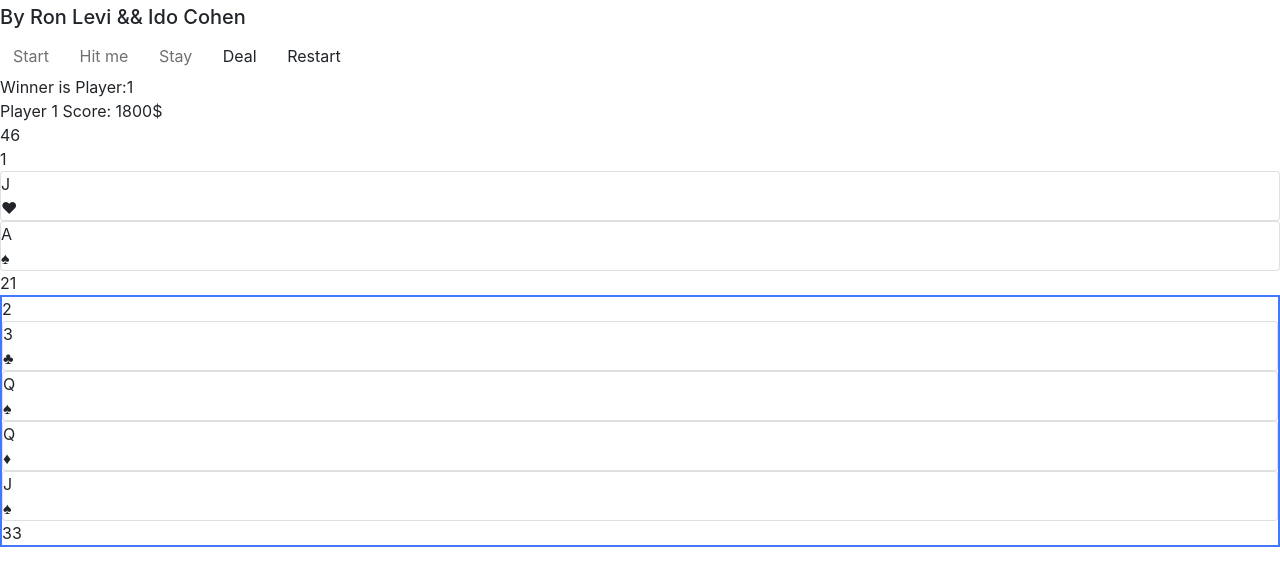
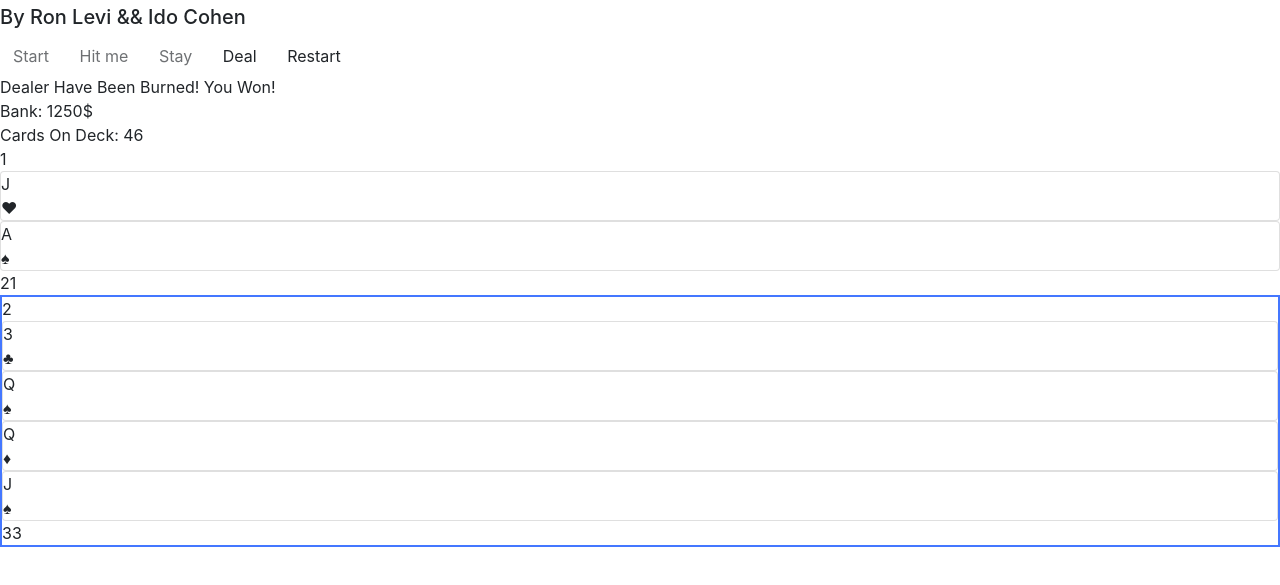
Before and after one commit to IdoCohen109/BlackJack_App, a plain HTML site: page index.html in a window 1280 px wide. Both pictures are taken after a click on the button "Start". Shown: the part 37-622 px from the top of the page. Drawn offline with nearby package versions, Linux system fonts and the light colour scheme.

Commit message:
first full java script app

```diff
--- a/index.html
+++ b/index.html
@@ -40,7 +40,7 @@
   </div>
 
   <!-- Black Jack Script  -->
-  <script defer src="src/JavaScript/OurScript.js"></script>
+  <script defer src="src/JavaScript/blackJackApp.js"></script>
   <!-- Optional JavaScript -->
   <!-- jQuery first, then Popper.js, then Bootstrap JS -->
   <script src="https://code.jquery.com/jquery-3.3.1.slim.min.js"
--- /dev/null
+++ b/src/JavaScript/blackJackApp.js
@@ -0,0 +1,289 @@
+//variables
+//suits = cards options
+//cardValues = cards values
+// deck = Array of Objects of Cards, each card is an object with properties of Value, Suite and weight
+
+//Win Value
+const winValue = 100;
+const lossValue = -100;
+
+// Creating the Cards
+const suits = ["Spades", "Hearts", "Diamonds", "Clubs"];
+const cardValues = ["2", "3", "4", "5", "6", "7", "8", "9", "10", "J", "Q", "K", "A"];
+
+//Players
+let players = new Array();
+let currentPlayer = 0;
+let winnerPlayer = 0;
+let dealer = 1;
+let firstHandFlag = 1; // 1 means we are in the 2 first cards of "deal first hand"
+//Cards Deck
+let deck = new Array();
+
+//Bank
+let bank = 1000;
+
+//Add / Remove buttons
+function addRemoveButtons() {
+    document.getElementById("hitBtn").removeAttribute("disabled");
+    document.getElementById("restart").removeAttribute("disabled");
+    document.getElementById("stayBtn").removeAttribute("disabled");
+    document.getElementById("btnStart").setAttribute("disabled", "");
+}
+
+function startblackjack() {
+    addRemoveButtons();
+    document.getElementById("status").style.display = "none";
+    document.getElementById("bank").innerHTML = `Bank: ${bank}$`;
+    currentPlayer = 0;
+    createDeck();
+    shuffle();
+    createPlayers(2);
+    createPlayersUI();
+    dealFirstHand();
+    document.getElementById('player_' + currentPlayer).classList.add('active');
+}
+
+
+// function to create 52 cards in 1 Array of deck
+function createDeck() {
+    deck = new Array();
+    for (var i = 0; i < suits.length; i++) {
+        for (var x = 0; x < cardValues.length; x++) {
+            let weight = parseInt(cardValues[x]);
+            if (cardValues[x] == "J" || cardValues[x] == "Q" || cardValues[x] == "K") {
+                weight = 10;
+            }
+            if (cardValues[x] == "A") {
+                weight = 11;
+            }
+            var card = {
+                Value: cardValues[x],
+                Suit: suits[i],
+                Weight: weight
+            }
+            deck.push(card);
+        }
+    }
+}
+
+//Shuffle Cards
+function shuffle() {
+    for (var i = 0; i < 1000; i++) {
+        let deckIndx1 = Math.floor((Math.random() * deck.length));
+        let deckIndx2 = Math.floor((Math.random() * deck.length));
+        let tmp = deck[deckIndx1];
+
+        deck[deckIndx1] = deck[deckIndx2];
+        deck[deckIndx2] = tmp;
+
+    }
+}
+
+//Create Player
+function createPlayers(num) {
+    for (var i = 1; i <= num; i++) {
+        let hand = new Array();
+        let player = {
+            Name: 'Player ' + i,
+            ID: i,
+            Points: 0,
+            Hand: hand,
+        };
+        players.push(player);
+    }
+}
+
+//Create the UI of the Players
+function createPlayersUI() {
+    document.getElementById('players').innerHTML = '';
+    for (var i = 0; i < players.length; i++) {
+        //Create DOM elements
+        var div_player = document.createElement('div');
+        var div_playerid = document.createElement('div');
+        var div_hand = document.createElement('div');
+        var div_points = document.createElement('div');
+
+        div_points.className = 'points';
+        div_points.id = 'points_' + i;
+        div_player.id = 'player_' + i;
+        div_player.className = 'player';
+        div_hand.id = 'hand_' + i;
+
+        div_playerid.innerHTML = players[i].ID;
+        div_player.appendChild(div_playerid);
+        div_player.appendChild(div_hand);
+        div_player.appendChild(div_points);
+        document.getElementById('players').appendChild(div_player);
+    }
+}
+
+//Deal 1st Hand - 2 cards per player
+function dealFirstHand() {
+    addRemoveButtons();
+    for (var i = 0; i < 2; i++) { // 2 cards to each player
+        for (var x = 0; x < players.length; x++) {
+            let card = deck.pop();
+            players[x].Hand.push(card);
+            renderCard(card, x);
+            updatePoints();
+        }
+    }
+    updateDeck();
+}
+
+function renderCard(card, player) {
+    var hand = document.getElementById('hand_' + player);
+    hand.appendChild(getCardUI(card));
+}
+
+//create the Card UI with HTML Icons
+function getCardUI(card) {
+    var el = document.createElement('div');
+    var icon = '';
+    if (card.Suit == 'Hearts')
+        icon = '&hearts;';
+    else if (card.Suit == 'Spades')
+        icon = '&spades;';
+    else if (card.Suit == 'Diamonds')
+        icon = '&diams;';
+    else
+        icon = '&clubs;';
+    el.className = 'card';
+    el.innerHTML = card.Value + '<br/>' + icon;
+    return el;
+}
+
+
+//updates the player points
+function updatePoints() {
+    for (var i = 0; i < players.length; i++) {
+        getPoints(i);
+        document.getElementById('points_' + i).innerHTML = players[i].Points;
+    }
+}
+
+// returns the number of points that a player has in hand
+function getPoints(player) {
+    var points = 0;
+    for (var i = 0; i < players[player].Hand.length; i++) {
+        points += players[player].Hand[i].Weight;
+        if (points == 21 && firstHandFlag == 1) {
+            bank += (winValue * 1.5);
+            stay();
+        } else if (points > 21) {
+            if ((players[player].Hand[0].Value == players[player].Hand[1].Value) && (players[player].Hand[1].Value == "A")) {
+                players[player].Hand[1].Weight = 1;
+                points -= 10;
+            }
+        }
+    }
+    players[player].Points = points;
+    return points;
+}
+
+//Updates the Deck Length
+function updateDeck() {
+    document.getElementById('deckcount').innerHTML = `Cards On Deck: ${deck.length}`;
+}
+
+//Hit card
+function hit() {
+    firstHandFlag = 0;
+    let card = deck.pop();
+    players[currentPlayer].Hand.push(card);
+    renderCard(card, currentPlayer);
+    updatePoints();
+    updateDeck();
+    if (currentPlayer == 0) {
+        comparePoints();
+    } else if (players[dealer].Points < 17) {
+        hit();
+    } else {
+        compareFinalPoints()
+    }
+}
+
+//Stay function
+function stay() {
+    document.getElementById("deal").removeAttribute("disabled");
+    document.getElementById('player_' + currentPlayer).classList.remove('active');
+    currentPlayer++;
+    document.getElementById('player_' + dealer).classList.add('active');
+    if (players[0].Points > 21) {
+        document.getElementById("status").innerHTML = `You Have Been Burned!`;
+        bank -= winValue;
+        endGameDisplay();
+    }
+    //Dealer hand check
+    else if (players[dealer].Points < 17) {
+        hit();
+    } else if (players[dealer].Points <= 21) {
+        compareFinalPoints();
+    }
+}
+
+function comparePoints() {
+    if (players[0].Points > 21) {
+        document.getElementById("hitBtn").setAttribute("disabled", "");
+        stay();
+    }
+}
+
+function compareFinalPoints() {
+    if (players[dealer].Points > 21) {
+        document.getElementById("status").innerHTML = `Dealer Have Been Burned! You Won!`;
+        bank += winValue;
+    }
+    //check if player[0] has 21 and dealer has below 21
+    else if (players[0].Points == 21 && players[dealer] < 21) {
+        document.getElementById("status").innerHTML = `Winner in Player ${players[0].ID}`
+        bank += winValue;
+    }
+    //check if dealer has 21 and player[0] has below 21
+    else if (players[dealer].Points == 21 && players[0] < 21) {
+        document.getElementById("status").innerHTML = `Dealer Has Won!`;
+        bank -= winValue;
+    }
+    //draw
+    else if (players[dealer].Points == players[0].Points) {
+        document.getElementById("status").innerHTML = `We got a Draw!`;
+    } else if (players[dealer].Points > players[0].Points) {
+        document.getElementById("status").innerHTML = `Dealer Has Won!`;
+        bank -= winValue;
+    } else if (players[dealer].Points < players[0].Points) {
+        document.getElementById("status").innerHTML = `Winner in Player ${players[0].ID}`
+        bank += winValue;
+    }
+    endGameDisplay();
+}
+
+function endGameDisplay() {
+    document.getElementById("status").style.display = "block";
+    document.getElementById("hitBtn").disabled = true;
+    document.getElementById("stayBtn").disabled = true;
+    document.getElementById("bank").innerHTML = `Bank: ${bank}$`;
+}
+
+function deal() {
+
+    document.getElementById("status").innerHTML = '';
+    document.getElementById('player_' + dealer).classList.remove('active');
+    currentPlayer = 0;
+    // document.getElementById('player_' + 0).classList.add('active');
+    clearPlayers();
+}
+
+function clearPlayers() {
+    players.forEach(player => {
+        player.Points = 0;
+        player.Hand = new Array();
+    })
+    createDeck();
+    shuffle();
+    updateDeck();
+    document.getElementById("players").innerHTML = '';
+    createPlayersUI();
+    dealFirstHand();
+    document.getElementById('player_' + 0).classList.add('active');
+}
```
Also changed, not shown: src/JavaScript/OurScript.js (+32 -0 lines).
